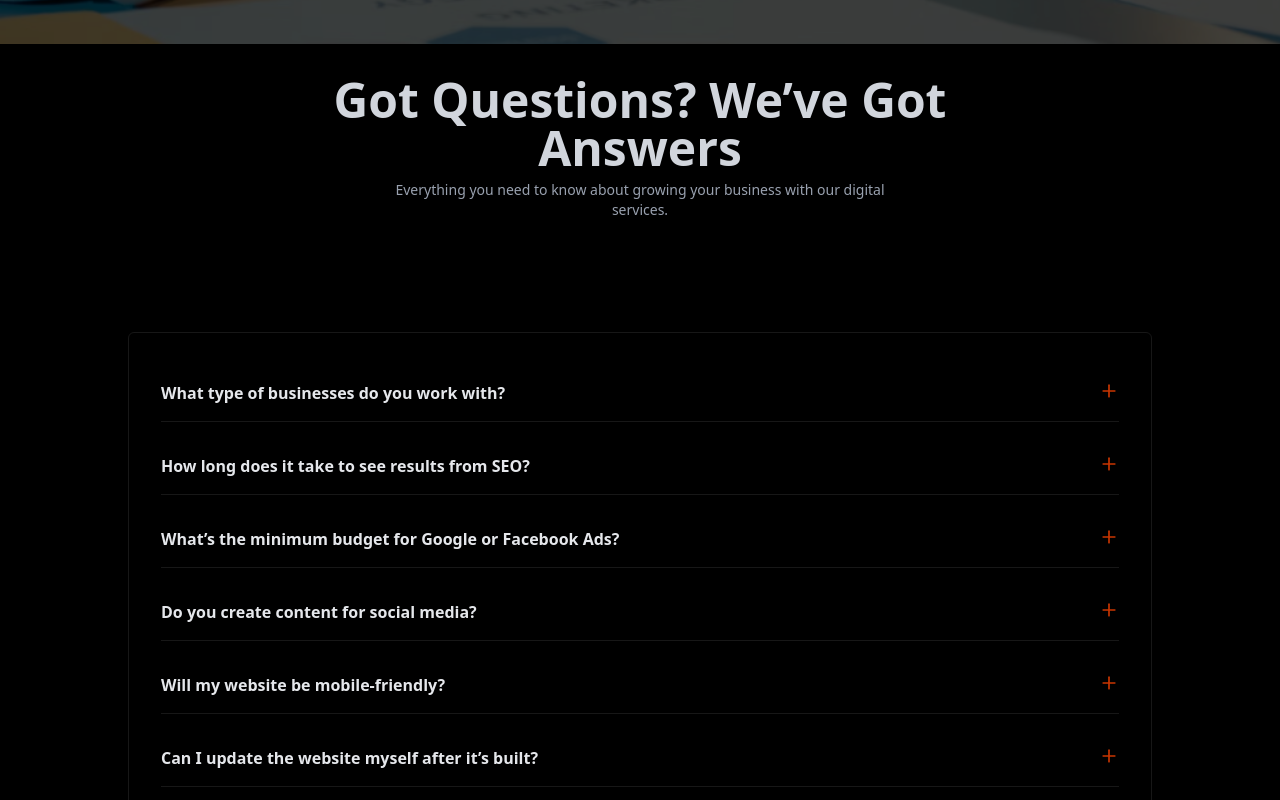
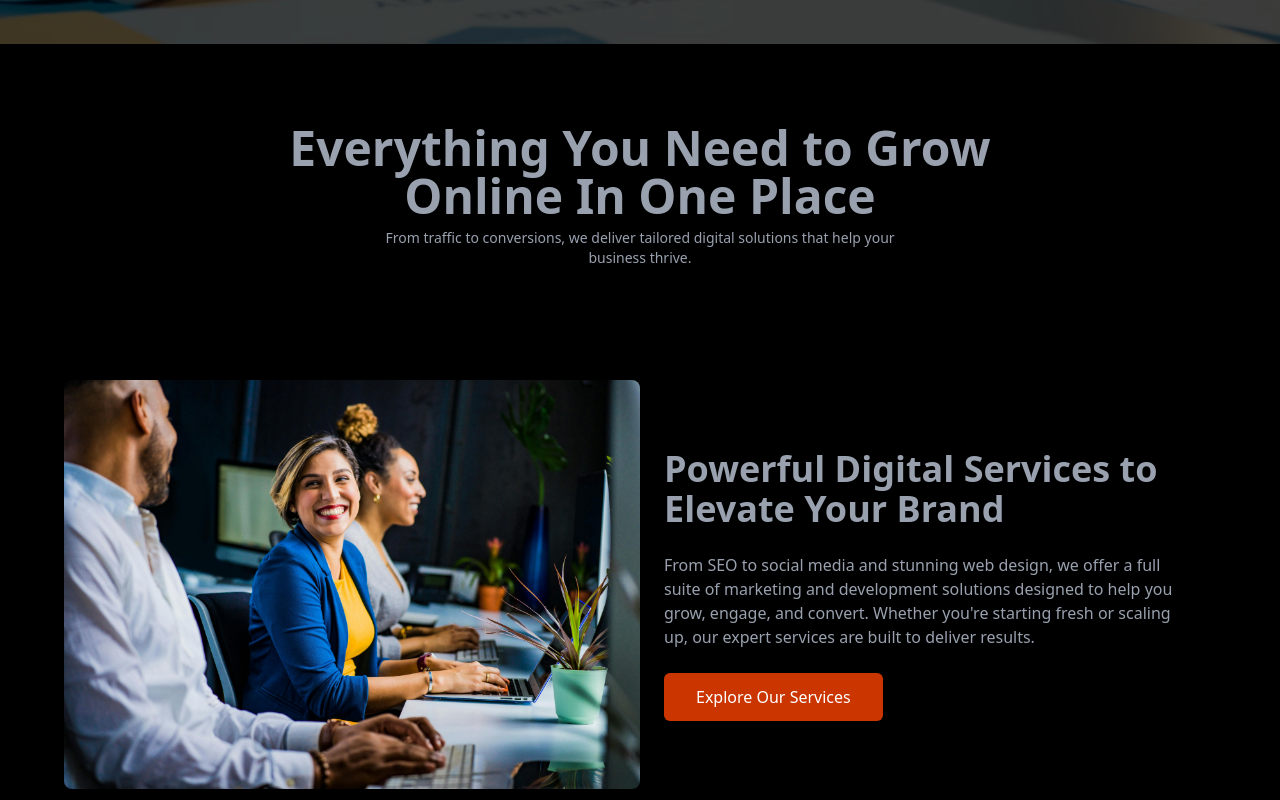
Before and after one commit to Segeramos/D.M-Agency, a React (Vite) app: page / in a window 1280 px wide. Shown: the part 820-1620 px from the top of the page. Built offline with nearby package versions, Linux system fonts and the light colour scheme.

Commit message:
feat: add mini hero section

```diff
--- a/package.json
+++ b/package.json
@@ -24,6 +24,7 @@
     "@types/react": "^19.1.2",
     "@types/react-dom": "^19.1.2",
     "@vitejs/plugin-react": "^4.4.1",
+    "daisyui": "^5.0.43",
     "eslint": "^9.25.0",
     "eslint-plugin-react-hooks": "^5.2.0",
     "eslint-plugin-react-refresh": "^0.4.19",
--- a/src/components/MiniHero.jsx
+++ b/src/components/MiniHero.jsx
@@ -1,18 +1,17 @@
 import React from 'react'
-import { servicesContent } from '../constants/index'
-import marketing from '../assets/images/mini-hero.jpg'
 import Button from './Button';
 import { Link } from 'react-router-dom';
+import miniImage from '../assets/images/our-work.jpg'
 
 
 const MiniHero = () => {
 
 
   return (
-    <section className="w-full py-26 ">
+    <section className="w-full pt-12 ">
         <div className="w-full pb-20 flex justify-center">
             <div className="max-w-3xl flex flex-col items-center p-8">
-                <h1 className="text-4xl md:text-4xl lg:text-5xl font-bold text-center text-gray-300">
+                <h1 className="text-4xl md:text-4xl lg:text-5xl font-bold text-center text-gray-400">
                     Everything You Need to Grow Online In One Place
                 </h1>
                 <p className="max-w-lg text-center text-sm mt-2 text-gray-400">
@@ -20,46 +19,32 @@ const MiniHero = () => {
                 </p>
             </div>
         </div>
-        <div className="grid grid-cols-1 lg:grid-cols-2 items-center space-x-4 px-4">
-            <div className="">
-                <img
-                    src={marketing}
-                    alt="people in meeting"
-                    className="max-w-xl w-full object-contain"
-                />
+
+
+        <div className="hero bg-base-200 min-h-screen w-[90%] mx-auto">
+            <div className="hero-content flex flex-col md:flex-row items-center w-full">
+                <div className="w-1/2">
+                    <img
+                        src={miniImage}
+                        className="w-full rounded-lg shadow-2xl"
+                    />
+                </div>
+                <div className="w-1/2 p-6">
+                    <h1 className="text-3xl md:text-4xl font-bold text-gray-400 ">
+                        Powerful Digital Services to Elevate Your Brand
+                    </h1>
+                    <p className="py-6 text-gray-400">
+                        From SEO to social media and stunning web design, we offer a full suite of marketing and development solutions designed to help you grow, engage, and convert. Whether you're starting fresh or scaling up, our expert services are built to deliver results.
+                    </p>
+                    <Link to='/services'>
+                        <button className="btn bg-orange-700 px-8 py-3 rounded-md cursor-pointer hover:bg-orange-600">
+                            Explore Our Services
+                        </button>
+                    </Link>
+                </div>
             </div>
 
-            <div className="grid grid-cols-2 gap-2 mt-8 md:mt-0">
-                {
-                    servicesContent.map((service, index) => (
-                        <div key={index} className="group rounded-md max-w-sm ">
-                            <div className="space-y-2 p-4 group-hover:-translate-y-1 delay-200 transition-all group-hover:shadow-xs shadow-orange-400">
-                                <div>
-                                    <img
-                                        src={service.icon}
-                                        alt={service.title}
-                                        className="text-xl text-white"
-                                    />
-                                </div>
-                                <div className="space-y-2">
-                                    <h2 className="font-semibold text-l">
-                                        {service.title}
-                                    </h2>
-                                    <p className="text-xs text-gray-200">
-                                        {service.desc}
-                                    </p>
-                                </div>
-                                <Link to={service.path} className="">
-                                    <Button
-                                    label="Learn More"
-                                    />
-                                </Link>
-                            </div>
-                        </div>
-                    ))
-                }
 
-            </div>
         </div>
 
     </section>
--- a/src/pages/Home.jsx
+++ b/src/pages/Home.jsx
@@ -1,6 +1,7 @@
 import React from 'react';
 import Button from '../components/Button';
 import Banner from '../components/Banner';
+import MiniHero from '../components/MiniHero';
 import Accordion from '../components/Accordion';
 import Hero from '../components/Hero';
 
@@ -11,6 +12,7 @@ const Home = () => {
 
       <main>
         <Hero />
+        <MiniHero />
         <Accordion />
 
       </main>
```
Also changed, not shown: 1 other file (tests, documents, lock files or other folders).
